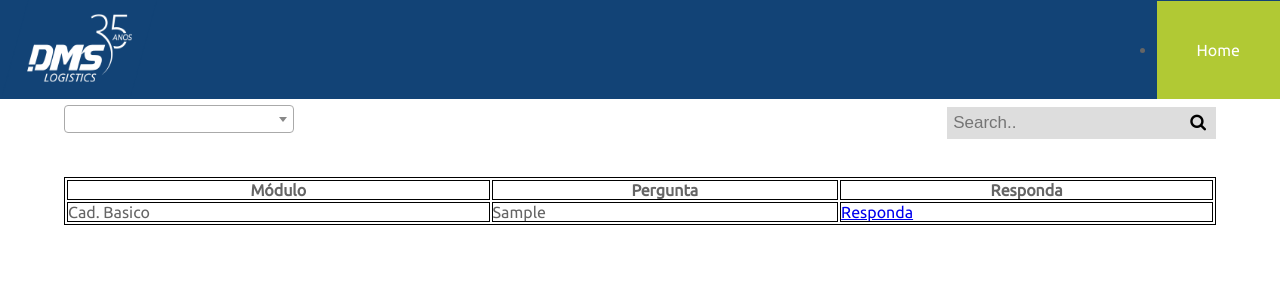
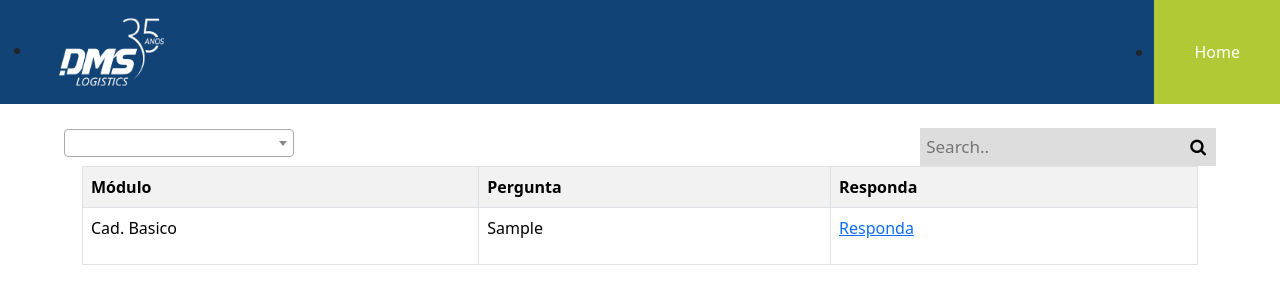
Before and after one commit to GabrielWade/forum_dms, a Django app: page /responda/ in a window 1280 px wide. Shown: the top 304 px of the page. Run offline with Django 4.2, Linux system fonts and the light colour scheme; a user stored in the database is signed in; tables that the repository leaves empty hold one stand-in row (values such as "Sample post"); some libraries are stand-ins or nearby versions.

Commit message:
Table in bootstrap

```diff
--- a/modulos/forms.py
+++ b/modulos/forms.py
@@ -27,5 +27,5 @@ class PerguntaForm(forms.Form):
         label="Faça sua pergunta",
         required=True,
         max_length=50,
-        widget=forms.TextInput(attrs={"class": "pergunte__conteudo__caixa", 'placeholder': 'Ex.: Gabriel.Lima'}),
+        widget=forms.TextInput(attrs={"class": "pergunte__conteudo__caixa", 'placeholder': 'Ex.: O que é CRM?'}),
     )
--- a/setup/settings.py
+++ b/setup/settings.py
@@ -42,6 +42,7 @@ INSTALLED_APPS = [
     "django.contrib.staticfiles",
     'modulos.apps.ModulosConfig',
     "usuarios.apps.UsuariosConfig",
+    "bootstrap5",
 ]
 
 MIDDLEWARE = [
--- a/setup/static/responda.css
+++ b/setup/static/responda.css
@@ -49,16 +49,6 @@ body {
 }
 
 /* Tabela */
-
-table {
-    width: 90%;
-    margin: 3% 5%;
-}
-
-table, th, td {
-    border:1px solid black;
-}
-
 .filtro {
     display: flex;
     flex-direction: row;
--- a/templates/modulos/responda.html
+++ b/templates/modulos/responda.html
@@ -10,6 +10,9 @@
     <link rel="stylesheet" href="{% static 'responda.css' %}">
     <link rel="stylesheet" href="https://cdnjs.cloudflare.com/ajax/libs/font-awesome/4.7.0/css/font-awesome.min.css">
     <link rel="stylesheet" href="https://cdnjs.cloudflare.com/ajax/libs/select2/4.0.13/css/select2.min.css">
+    {% load bootstrap5 %}
+    {% bootstrap_css %}
+    {% bootstrap_javascript %}
 </head>
 <body>
     <nav class="navegacao">
@@ -41,7 +44,9 @@
             </form>
         </div>
     </main>
-    <table>
+
+    <div class="container">
+        <table class="table table-bordered table-striped">
             <tr>
                 <th>Módulo</th>
                 <th>Pergunta</th>
@@ -51,13 +56,14 @@
             {% for pergunta in linha %}
             <tr>
                 <td>{{ pergunta.modulo }}</td>
-            <td>{{ pergunta.pergunta }}</td>
+                <td><p class="text-break">{{ pergunta.pergunta }}</p></td>
                 <td><a href="{% url 'responda' %}">Responda</a></td>
             </tr>
             {% endfor %}
             {% else %}
             {% endif %}
         </table>
+    </div>
 </body>
 
 <script src="https://code.jquery.com/jquery-3.6.0.min.js"></script>
```
Also changed, not shown: static/responda.css (+0 -10 lines). Lines whose indentation alone changed are shown as unchanged.
